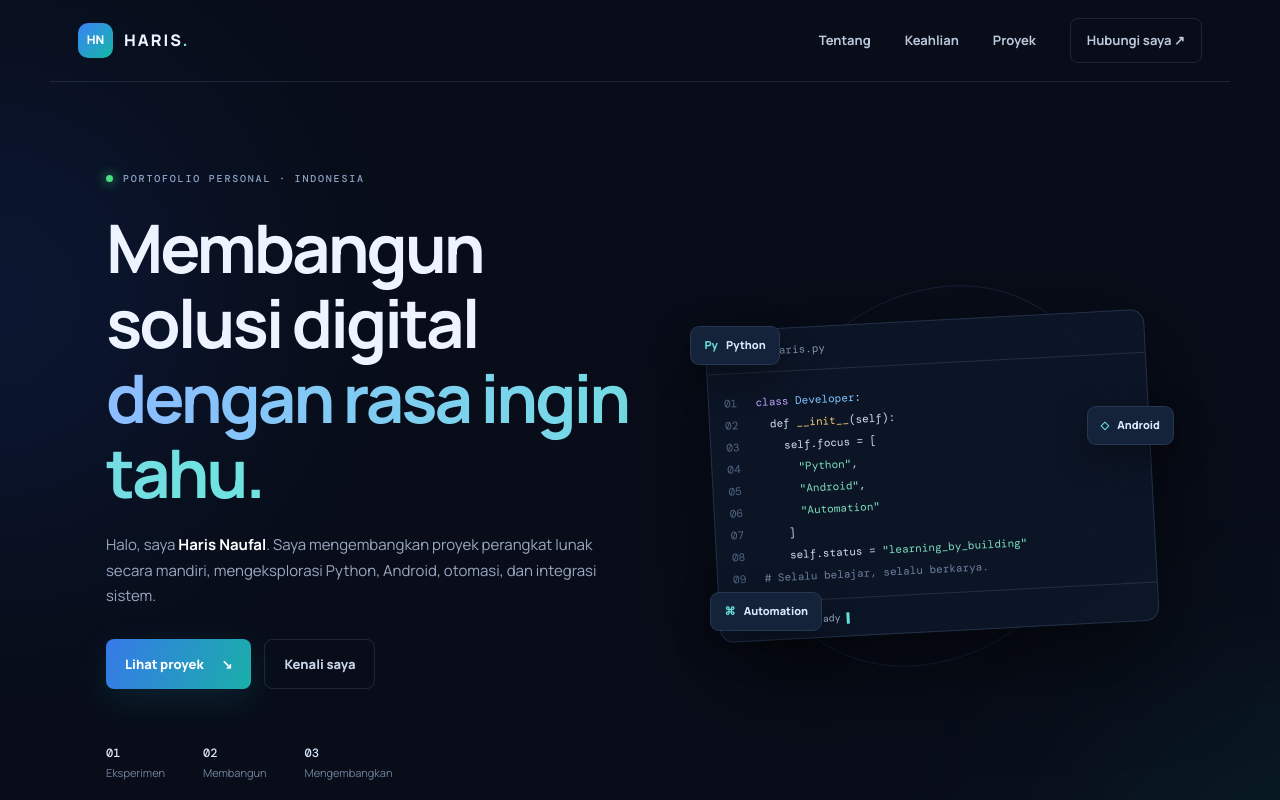
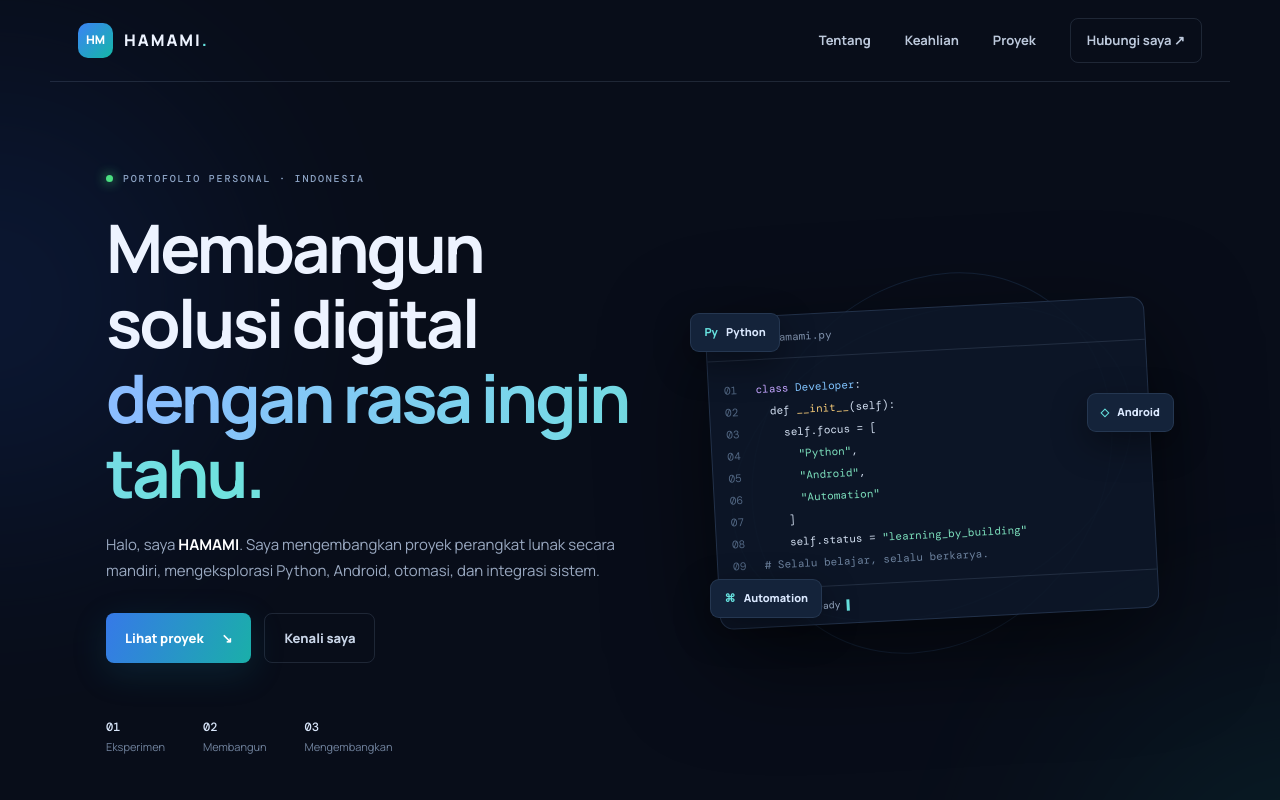
Before and after one commit to hamami09/-portfolio, a plain HTML site: page index.html in a window 1280 px wide. Shown: the top 800 px of the page. Drawn offline with nearby package versions, Linux system fonts and the light colour scheme.

Commit message:
Update index.html

```diff
--- a/index.html
+++ b/index.html
@@ -3,15 +3,15 @@
 <head>
   <meta charset="UTF-8">
   <meta name="viewport" content="width=device-width, initial-scale=1.0">
-  <meta name="description" content="Portofolio Haris Naufal — pengembang proyek perangkat lunak, otomasi, Android, dan sistem jarak jauh.">
+  <meta name="description" content="Portofolio HAMAMI — pengembang proyek perangkat lunak, otomasi, Android, dan sistem jarak jauh.">
   <meta name="theme-color" content="#080d19">
-  <title>Haris Naufal — IT Developer Portfolio</title>
+  <title>HAMAMI — IT Developer Portfolio</title>
   <link rel="stylesheet" href="assets/style.css">
 </head>
 <body>
   <div class="ambient ambient-one"></div><div class="ambient ambient-two"></div>
   <header class="site-header">
-    <a class="brand" href="#home"><span class="brand-mark">HN</span><span>HARIS<span class="brand-dot">.</span></span></a>
+    <a class="brand" href="#home"><span class="brand-mark">HM</span><span>HAMAMI<span class="brand-dot">.</span></span></a>
     <button class="menu-toggle" aria-label="Buka navigasi" aria-expanded="false">☰</button>
     <nav class="nav">
       <a href="#about">Tentang</a><a href="#skills">Keahlian</a><a href="#projects">Proyek</a><a href="#contact" class="nav-cta">Hubungi saya ↗</a>
@@ -23,14 +23,14 @@
       <div class="hero-copy">
         <div class="eyebrow"><span class="status-dot"></span> PORTOFOLIO PERSONAL · INDONESIA</div>
         <h1>Membangun solusi digital <span class="gradient-text">dengan rasa ingin tahu.</span></h1>
-        <p class="hero-lead">Halo, saya <strong>Haris Naufal</strong>. Saya mengembangkan proyek perangkat lunak secara mandiri, mengeksplorasi Python, Android, otomasi, dan integrasi sistem.</p>
+        <p class="hero-lead">Halo, saya <strong>HAMAMI</strong>. Saya mengembangkan proyek perangkat lunak secara mandiri, mengeksplorasi Python, Android, otomasi, dan integrasi sistem.</p>
         <div class="hero-actions"><a class="button button-primary" href="#projects">Lihat proyek <span>↘</span></a><a class="button button-ghost" href="#about">Kenali saya</a></div>
         <div class="hero-meta"><span>01 <small>Eksperimen</small></span><span>02 <small>Membangun</small></span><span>03 <small>Mengembangkan</small></span></div>
       </div>
       <div class="hero-visual" aria-label="Ilustrasi kode dan teknologi">
         <div class="orbit orbit-a"></div><div class="orbit orbit-b"></div>
         <div class="code-window">
-          <div class="window-bar"><i></i><i></i><i></i><span>haris.py</span></div>
+          <div class="window-bar"><i></i><i></i><i></i><span>hamami.py</span></div>
           <div class="code-lines">
             <p><b>01</b> <span class="purple">class</span> <span class="blue">Developer</span>:</p>
             <p><b>02</b> &nbsp;&nbsp;def <span class="yellow">__init__</span>(self):</p>
@@ -108,11 +108,11 @@
 
     <section class="contact-section section" id="contact">
       <div class="section-kicker">05 / KONTAK</div>
-      <div class="contact-box"><div><span class="eyebrow">TERBUKA UNTUK TERHUBUNG</span><h2>Mari berdiskusi tentang <span class="gradient-text">teknologi.</span></h2><p>Untuk diskusi proyek, kolaborasi, atau peluang kerja, silakan hubungi saya.</p></div><a class="button button-primary" href="mailto:EMAIL_KAMU_DI_SINI">Email saya ↗</a></div>
-      <p class="replace-note">Sebelum dipublikasikan, ganti alamat email pada tombol kontak dengan email aktif kamu.</p>
+      <div class="contact-box"><div><span class="eyebrow">TERBUKA UNTUK TERHUBUNG</span><h2>Mari berdiskusi tentang <span class="gradient-text">teknologi.</span></h2><p>Untuk diskusi proyek, kolaborasi, atau peluang kerja, silakan hubungi saya.</p></div><div class="hero-actions"><a class="button button-primary" href="mailto:hamamibanten45@gmail.com">Email saya ↗</a><a class="button button-ghost" href="https://wa.me/6285811881994" target="_blank" rel="noopener noreferrer">WhatsApp ↗</a></div></div>
+      <p class="replace-note">Email: hamamibanten45@gmail.com · WhatsApp: +62 858-1188-1994</p>
     </section>
   </main>
-  <footer><a class="brand" href="#home"><span class="brand-mark">HN</span><span>HARIS<span class="brand-dot">.</span></span></a><span>© <span id="year"></span> Haris Naufal. Dibuat dengan semangat belajar.</span><a href="#home">Kembali ke atas ↑</a></footer>
+  <footer><a class="brand" href="#home"><span class="brand-mark">HM</span><span>HAMAMI<span class="brand-dot">.</span></span></a><span>© <span id="year"></span> HAMAMI. Dibuat dengan semangat belajar.</span><a href="#home">Kembali ke atas ↑</a></footer>
   <script src="assets/script.js"></script>
 </body>
 </html>
```
